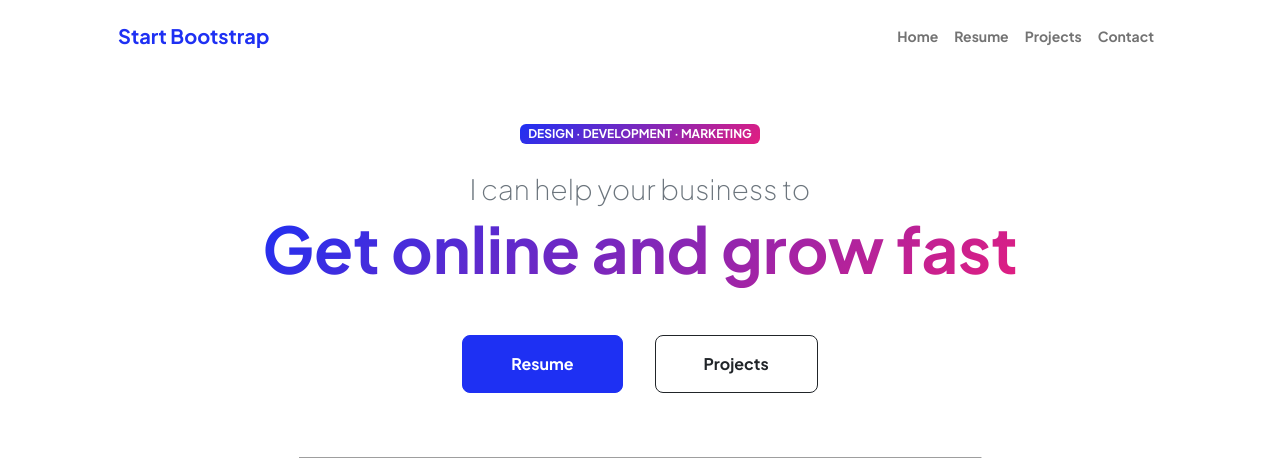
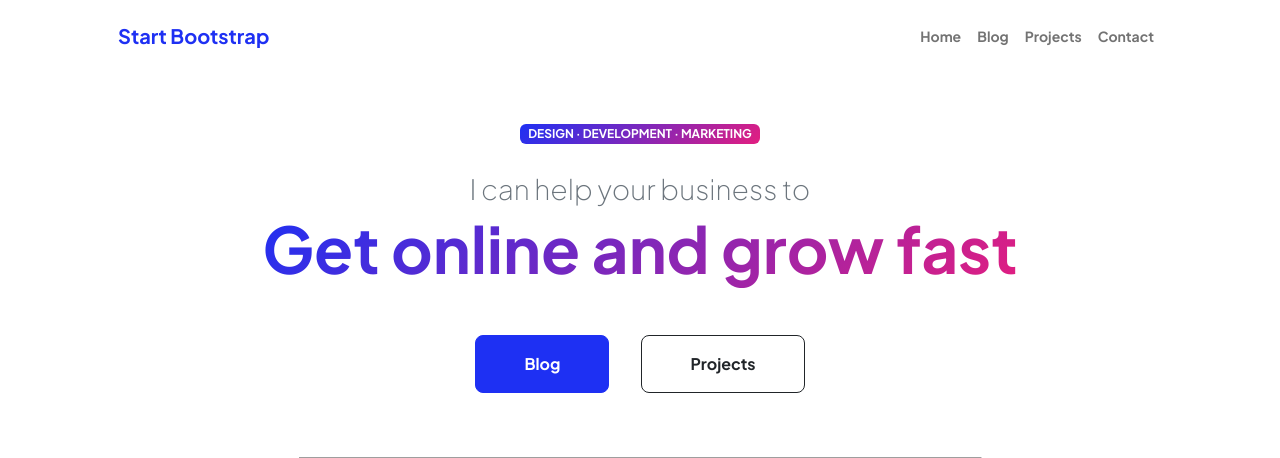
Before and after one commit to mohamed123451/PersonalWebsite, a Django app: page / in a window 1280 px wide. Shown: the top 458 px of the page. Run offline with Django 4.2, Linux system fonts and the light colour scheme; some libraries are stand-ins or nearby versions; grey boxes are pictures that could not be loaded.

Commit message:
customize pages urls

```diff
--- a/project/templates/project/index.html
+++ b/project/templates/project/index.html
@@ -23,14 +23,14 @@
             <!-- Navigation-->
             <nav class="navbar navbar-expand-lg navbar-light bg-white py-3">
                 <div class="container px-5">
-                    <a class="navbar-brand" href="index.html"><span class="fw-bolder text-primary">Start Bootstrap</span></a>
+                    <a class="navbar-brand" href=""><span class="fw-bolder text-primary">Start Bootstrap</span></a>
                     <button class="navbar-toggler" type="button" data-bs-toggle="collapse" data-bs-target="#navbarSupportedContent" aria-controls="navbarSupportedContent" aria-expanded="false" aria-label="Toggle navigation"><span class="navbar-toggler-icon"></span></button>
                     <div class="collapse navbar-collapse" id="navbarSupportedContent">
                         <ul class="navbar-nav ms-auto mb-2 mb-lg-0 small fw-bolder">
-                            <li class="nav-item"><a class="nav-link" href="index.html">Home</a></li>
-                            <li class="nav-item"><a class="nav-link" href="resume.html">Resume</a></li>
+                            <li class="nav-item"><a class="nav-link" href="">Home</a></li>
+                            <li class="nav-item"><a class="nav-link" href="blog">Blog</a></li>
                             <li class="nav-item"><a class="nav-link" href="projects">Projects</a></li>
-                            <li class="nav-item"><a class="nav-link" href="contact.html">Contact</a></li>
+                            <li class="nav-item"><a class="nav-link" href="contact">Contact</a></li>
                         </ul>
                     </div>
                 </div>
@@ -46,7 +46,7 @@
                                 <div class="fs-3 fw-light text-muted">I can help your business to</div>
                                 <h1 class="display-3 fw-bolder mb-5"><span class="text-gradient d-inline">Get online and grow fast</span></h1>
                                 <div class="d-grid gap-3 d-sm-flex justify-content-sm-center justify-content-xxl-start mb-3">
-                                    <a class="btn btn-primary btn-lg px-5 py-3 me-sm-3 fs-6 fw-bolder" href="resume.html">Resume</a>
+                                    <a class="btn btn-primary btn-lg px-5 py-3 me-sm-3 fs-6 fw-bolder" href="blog">Blog</a>
                                     <a class="btn btn-outline-dark btn-lg px-5 py-3 fs-6 fw-bolder" href="projects">Projects</a>
                                 </div>
                             </div>
--- a/project/views.py
+++ b/project/views.py
@@ -11,3 +11,9 @@ def projects(request):
         'myprojects':myProjcets
     }
     return render(request, 'project/projects.html', context)
+
+def contact(request):
+    return render(request, 'project/contact.html')
+
+def blog(request):
+    return render(request, 'project/index.html')
--- a/resume/urls.py
+++ b/resume/urls.py
@@ -23,7 +23,10 @@ from project import views
 urlpatterns = [
     path('admin/', admin.site.urls),
     path('', views.index, name='index'),
-    path('projects', views.projects, name='projects')
+    path('projects', views.projects, name='projects'),
+    path('contact',views.contact, name='contacts'),
+    path('blog',views.blog, name='blog')
+
 ]
 urlpatterns += static(settings.STATIC_URL, document_root=settings.STATIC_ROOT)
 urlpatterns += static(settings.MEDIA_URL, document_root=settings.MEDIA_ROOT)
```
Also changed, not shown: project/templates/project/contact.html (+6 -6 lines), project/templates/project/projects.html (+5 -5 lines).
